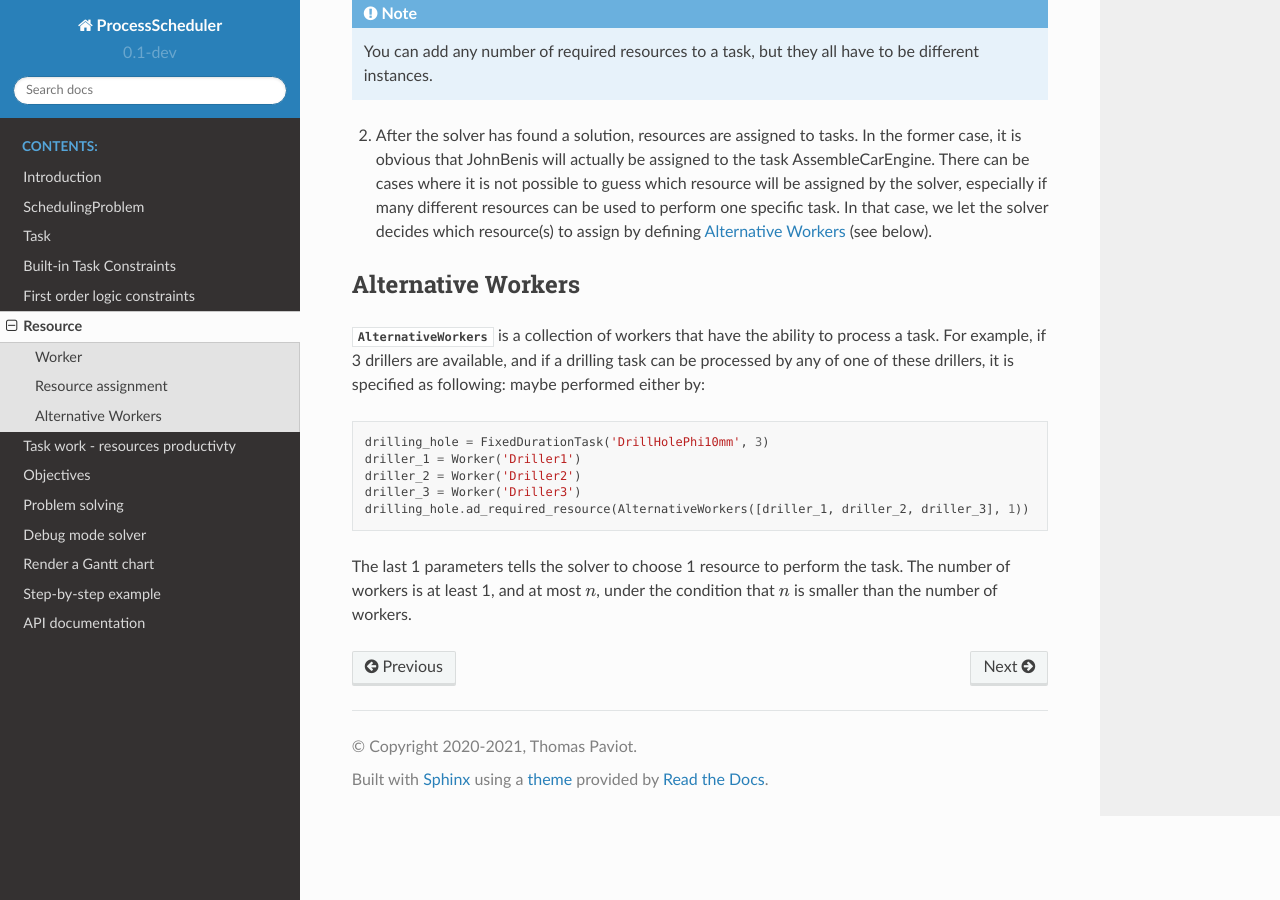
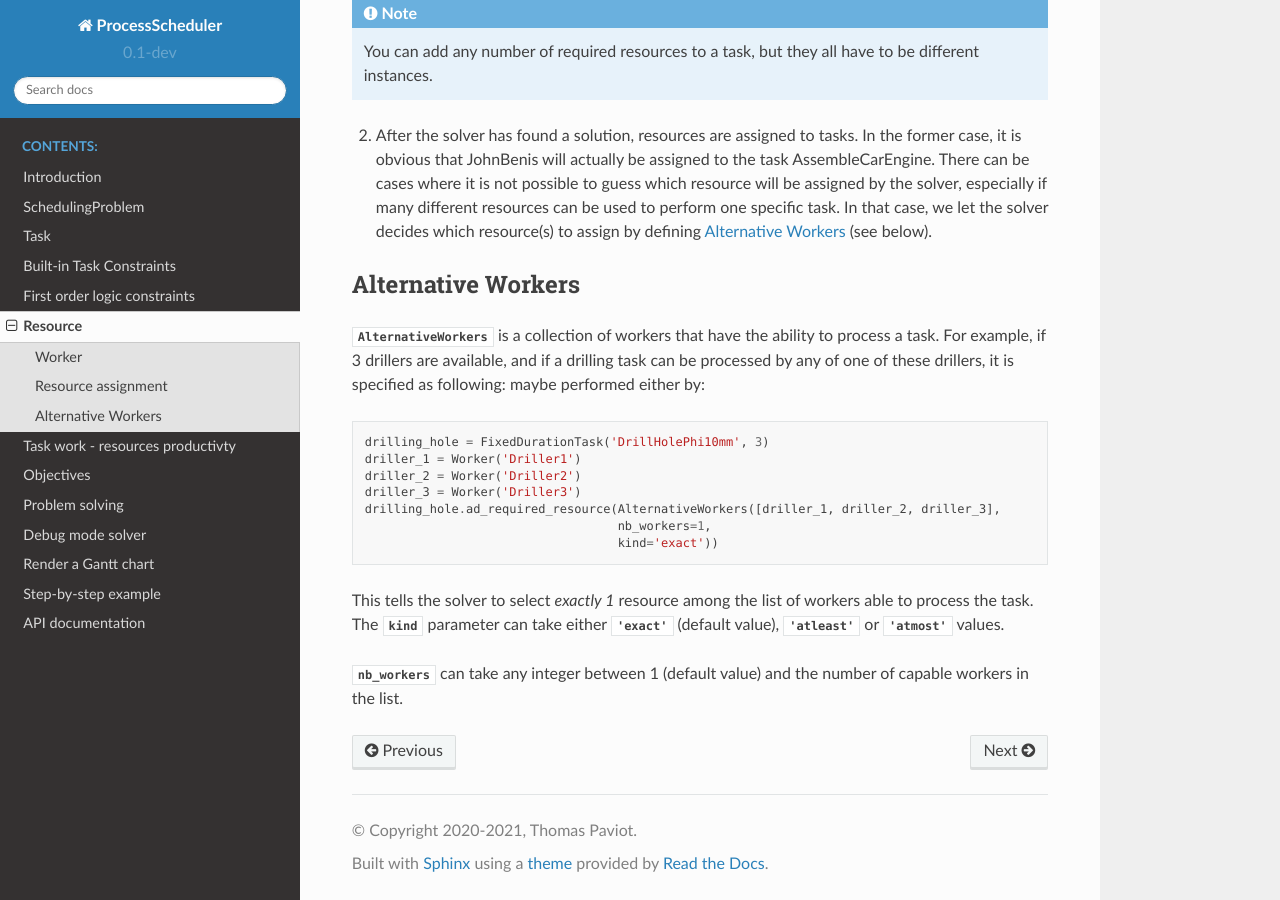
Before and after one commit to tpaviot/ProcessScheduler, a Sphinx documentation site: the page built from doc/resource.rst, in a window 1280 px wide and 900 px high, scrolled down 921 px. Built offline with Sphinx 7.4.7 and the Read the Docs theme 2.0.0, drawn with Linux system fonts in a browser that asks for light colours.

Commit message:
Update documentation

```diff
--- a/doc/resource.rst
+++ b/doc/resource.rst
@@ -49,6 +49,11 @@ maybe performed either by:
     driller_1 = Worker('Driller1')
     driller_2 = Worker('Driller2')
     driller_3 = Worker('Driller3')
-    drilling_hole.ad_required_resource(AlternativeWorkers([driller_1, driller_2, driller_3], 1))
+    drilling_hole.ad_required_resource(AlternativeWorkers([driller_1, driller_2, driller_3],
+                                       nb_workers=1,
+                                       kind='exact'))
 
-The last 1 parameters tells the solver to choose 1 resource to perform the task. The number of workers is at least 1, and at most :math:`n`, under the condition that :math:`n` is smaller than the number of workers.
+This tells the solver to select *exactly 1* resource among the list of workers able to process the task. The :attr:`kind` parameter can take either :const:`'exact'` (default value), :const:`'atleast'` or :const:`'atmost'` values.
+
+
+:const:`nb_workers` can take any integer between 1 (default value) and the number of capable workers in the list.
--- a/doc/work.rst
+++ b/doc/work.rst
@@ -5,7 +5,7 @@ task.work_amount
 ----------------
 Each :class:`Task` instance has a :attr:`work_amount` attribute. It represents the amount of work required by the task to be processed. The attribute type is a positive integer. It is dimensionless but should not be mapped to a duration or any other time dimension parameter.
 
-For example a work_amount can be: for a drilling task, the number of holes to drill; for a maintenance task, the number of screws to remove; for a sotfware testing development task, the number of tests to write etc.
+For example a work_amount can be: for a drilling task, the number of holes to drill; for a maintenance task, the number of screws to remove; for a software testing development task, the number of tests to write etc.
 
 resource.productivity
 ---------------------
@@ -13,4 +13,4 @@ Eache :class:`Worker` assigned to the :class:`Task` has a :attr:`producivity` at
 
 For example, a driller can drill 8 holes per period; a maintenance operator can remove 16 screws per period; a software developer can write 7 tests per period.
 
-The solver ensures that the schedule can fullfil the work_amount requirements, that is to say each task has all the required resources able to produce the total work.
+The solver ensures that the schedule can fulfill the work_amount requirements, that is to say each task has all the required resources able to produce the total work.
```
